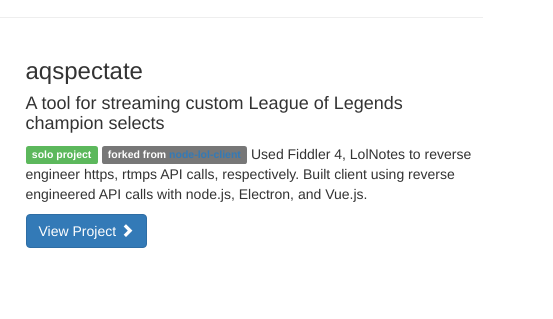
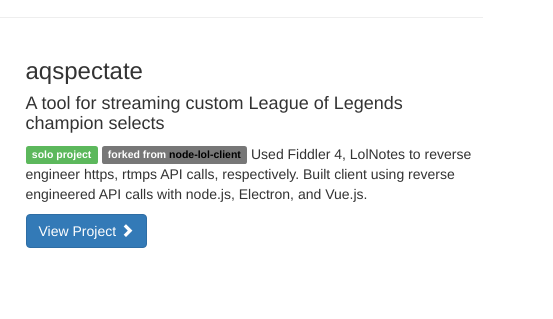
Before and after one commit to Aqlow/aqlow.github.io, a plain HTML site: page index.html in a window 1280 px wide. Shown: the part 413-732 px from the top of the page, 727-1280 px from the left. Drawn offline with Linux system fonts and the light colour scheme.

Commit message:
Reformat labels

```diff
--- a/index.html
+++ b/index.html
@@ -25,7 +25,7 @@
     <![endif]-->
 
     <style>
-      .btn-default a {
+      .label-default a {
         color: black;
       }
     </style>
```
